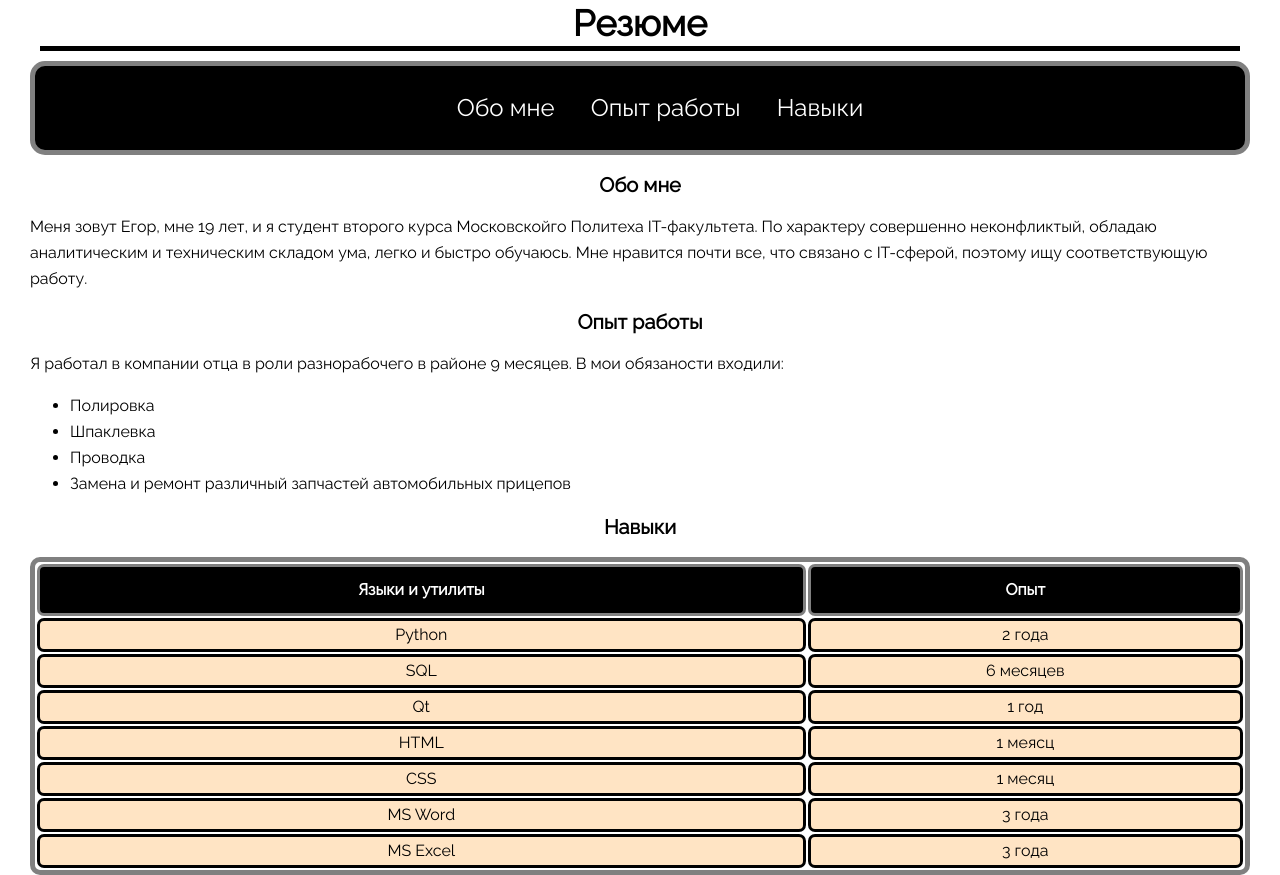
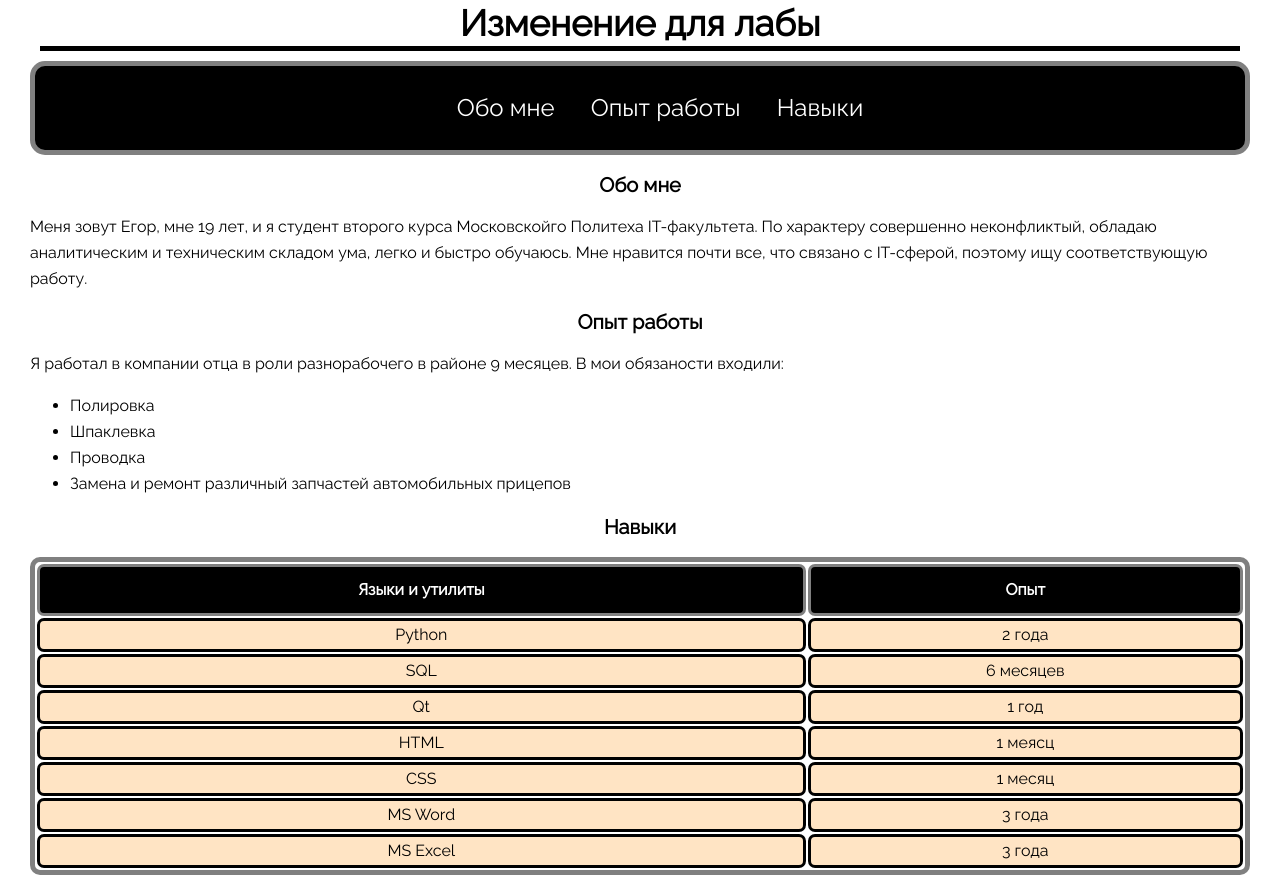
Before and after one commit to trapophile/test-repo, a plain HTML site: page index.html in a window 1280 px wide. Shown: the top 875 px of the page. Drawn offline with Linux system fonts and the light colour scheme.

Commit message:
h1 change

```diff
--- a/index.html
+++ b/index.html
@@ -10,7 +10,7 @@
     </head>
     <body>
         <header>
-            <h1>Резюме</h1>
+            <h1>Изменение для лабы</h1>
             <div class="container">
                 <nav>
                     <ul>
```
